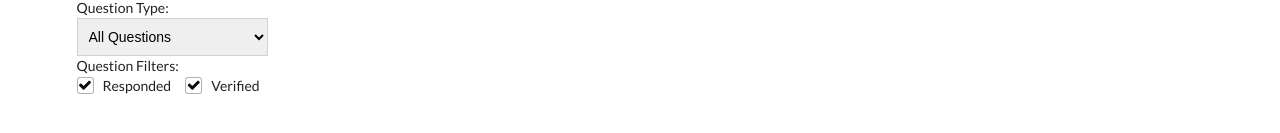
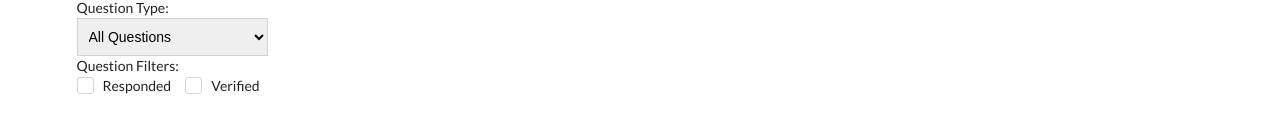
Before and after one commit to MLH-Sprint-1/mlh-sprint-1, a React (Create React App) app in the folder client/: page / in a window 1280 px wide. Shown: the part 279-412 px from the top of the page. Built offline with nearby package versions, Linux system fonts and the light colour scheme.

Commit message:
Add Checkbox State to Question Filters

```diff
--- a/client/src/components/Content/QuestionFilter.js
+++ b/client/src/components/Content/QuestionFilter.js
@@ -1,18 +1,20 @@
 import React from 'react';
 
-const QuestionFilter = ({ filterList, checkboxList, toggleCheckbox }) => {
+const QuestionFilter = ({ filterList, toggleCheckbox }) => {
      // create dropdown options
      const checkboxOptions = filterList.map((option, index) => {
+         // destruct object
+         const { filter, checked } = option;
         return (
-            <div key={option} className="field">
+            <div key={filter} className="field">
                 <div className="ui checkbox">
                     <input
                         type="checkbox"
-                        checked={checkboxList[index]}
+                        checked={checked}
                         //onChange={() => toggleCheckbox(index)}
-                        onChange={() => console.log(index)}
+                        onChange={() => toggleCheckbox(index)}
                     />
-                    <label>{option}</label>
+                    <label>{filter}</label>
                 </div>
             </div>
         );
--- a/client/src/components/Content/User.js
+++ b/client/src/components/Content/User.js
@@ -23,19 +23,23 @@ const User = () => {
 
     // state for question filters
     const questionFilters = ["Responded", "Verified"];
-    const questionFiltersArr = questionFilters.map(filter => {
-        return {'filter': filter, 'checked': false};
-    });
-    console.log(questionFiltersArr);
-    //const [questionFiltersChecked, setQuestionFiltersChecked] = useState(Array(questionFilters.length).fill(''));
-    const [questionFiltersChecked, setQuestionFiltersChecked] = useState(Array(questionFilters.length).fill(true));
+    //const questionFiltersArr = questionFilters.map(filter => {
+    //    return {'filter': filter, 'checked': false};
+    //});
+    const [questionFiltersArr, setQuestionFiltersArr] = useState(
+        questionFilters.map(filter => {
+            return {'filter': filter, 'checked': false};
+        })
+    );
 
     // function to toggle checkbox
     const setQuestionFilterChecked = (filterOptionIndex) => {
-        // loop through existing array and update element at index
-        const newArr = [...questionFiltersChecked];
-        newArr[filterOptionIndex] = !newArr[filterOptionIndex];
-        //setQuestionFilterChecked(newArr);
+        // copy array
+        const newArr = [...questionFiltersArr];
+        // update checked value at that index
+        newArr[filterOptionIndex]['checked'] = !newArr[filterOptionIndex]['checked'];
+        // update state
+        setQuestionFiltersArr(newArr);
     };
 
     return (
@@ -45,7 +49,7 @@ const User = () => {
             Question Type:
             <QuestionGroup groupList={questionGroups} groupSelected={questionGroupSelected} selectGroup={selectQuestionGroup} />
             Question Filters:
-            <QuestionFilter filterList={questionFilters} checkboxList={questionFiltersChecked} toggleCheckbox={setQuestionFilterChecked} />
+            <QuestionFilter filterList={questionFiltersArr} toggleCheckbox={setQuestionFilterChecked} />
         </div>
     );
 };
```
